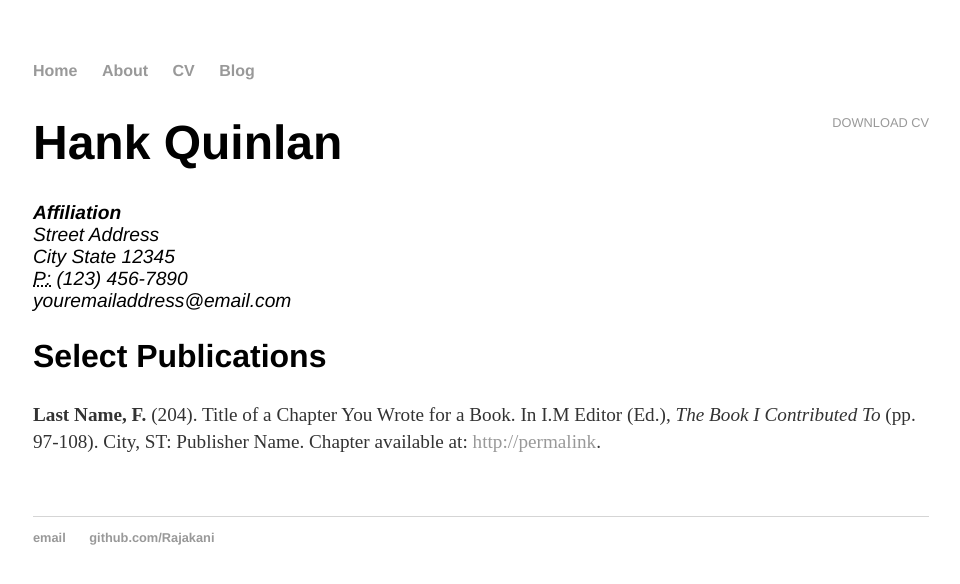
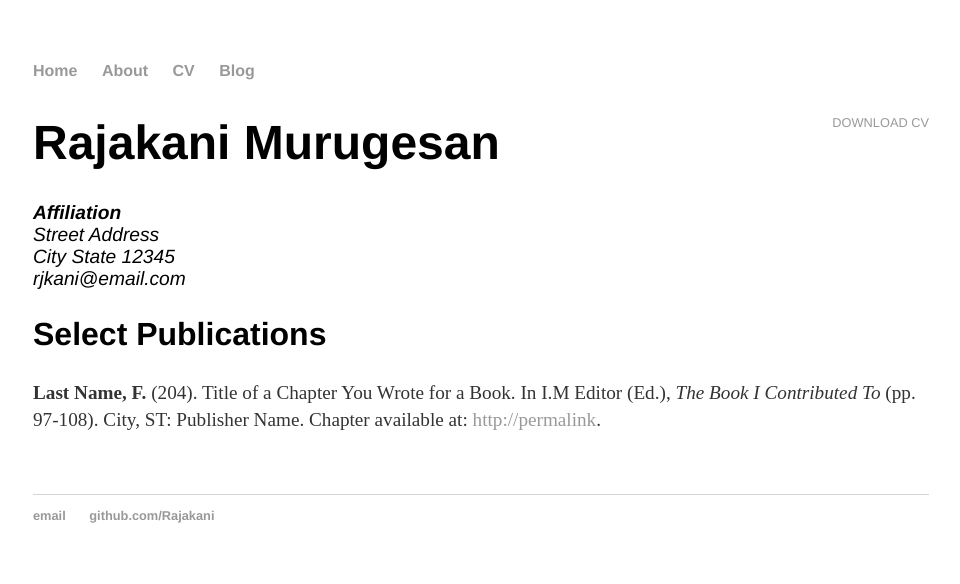
Before and after one commit to Rajakani/org.Rajakani.github.io, a Jekyll site: the page built from cv/index.html, in a window 1280 px wide. Shown: the top 584 px of the page, without its empty margins (159-1119 px from the left). Built offline with Jekyll 4.4.1, drawn with Linux system fonts in a browser that asks for light colours.

Commit message:
Update index.html

```diff
--- a/cv/index.html
+++ b/cv/index.html
@@ -1,22 +1,25 @@
 ---
 layout: default
-title: CV of Your Name
+title: CV of Rajakani
 ---
 
 	<div class="cv">
 		<a href="#" class="download" title="Download CV as PDF">Download CV</a>
-					<h1>Hank Quinlan</h1>
+					<h1>Rajakani Murugesan</h1>
 					<address>
 					<strong>Affiliation</strong><br>
 					Street Address<br>
 					City State 12345<br>
-					<abbr title="phone">P:</abbr> (123) 456-7890<br>
-					<span class="obfuscate">youremailaddress@email.com</span>
+					<span class="obfuscate">rjkani@email.com</span>
 					</address>
 
 					<h2>Select Publications</h2>
 
-					<p><strong>Last Name, F.</strong> (204). Title of a Chapter You Wrote for a Book. In I.M Editor (Ed.), <em>The Book I Contributed To</em> (pp. 97-108). City, ST: Publisher Name. Chapter available at: <a href="#">http://permalink</a>.
+					<p><strong>Last Name, F.</strong>
+					(204). Title of a Chapter You Wrote for a Book. In I.M Editor (Ed.),
+					<em>The Book I Contributed To</em>
+					(pp. 97-108). City, ST: Publisher Name. Chapter available at:
+					<a href="#">http://permalink</a>.
 
 
 	</div>
```
